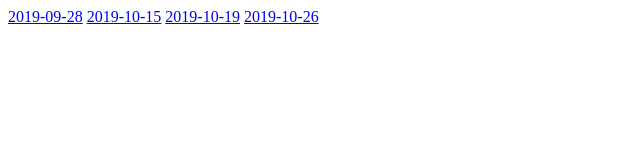
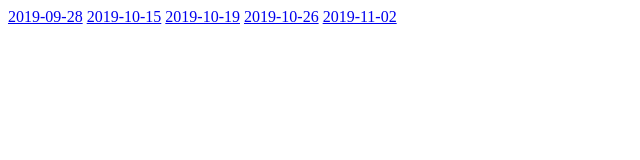
Before and after one commit to ddollime/hazel, a plain HTML site: page index.html in a window 1280 px wide. Shown: the full height of the page, 0-640 px from the left. Drawn offline with Linux system fonts and the light colour scheme.

Commit message:
Add files via upload

```diff
--- a/index.html
+++ b/index.html
@@ -10,6 +10,6 @@
     <a href="20191005.html">2019-10-15</a>
     <a href="20191019.html">2019-10-19</a>
     <a href="20191026.html">2019-10-26</a>
-
+    <a href="20191102.html">2019-11-02</a>
   </body>
 </html>
```
